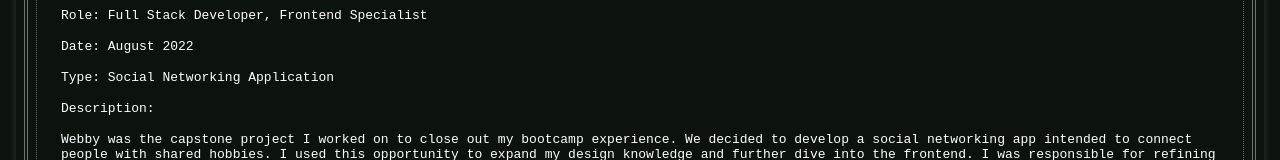
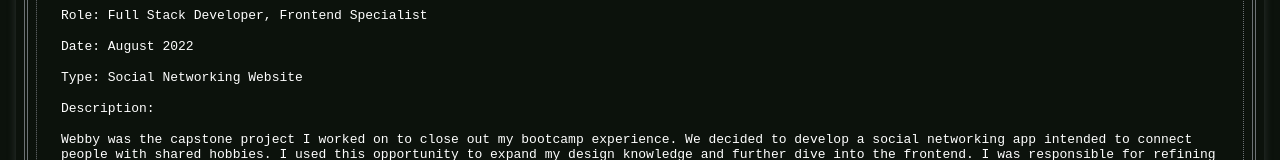
Before and after one commit to noellehuchette/portfolio, a React (Create React App) app: page /projects in a window 1280 px wide. Shown: the part 348-508 px from the top of the page. Built offline with nearby package versions, Linux system fonts and the light colour scheme.

Commit message:
descriptive project types

```diff
--- a/src/client/components/Projects/projects.js
+++ b/src/client/components/Projects/projects.js
@@ -51,7 +51,7 @@ const projects = [
     id: 2,
     name: 'Webby',
     date: 'August 2022',
-    type: 'Social Networking Application',
+    type: 'Social Networking Website',
     description:
       'Webby was the capstone project I worked on to close out my bootcamp experience. We decided to develop a social networking app intended to connect people with shared hobbies. I used this opportunity to expand my design knowledge and further dive into the frontend. I was responsible for refining the UX with MaterialUI, as well as building the full vertical slice of the user profile and edit profile form.',
     role: 'Full Stack Developer, Frontend Specialist',
```
